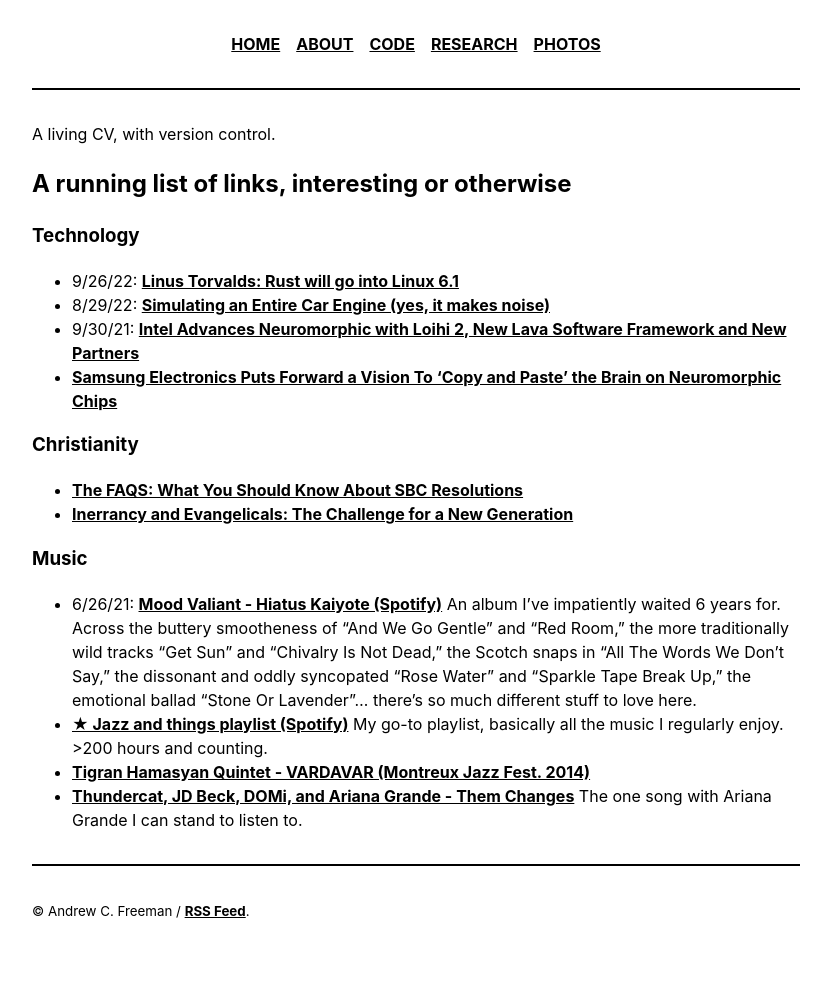
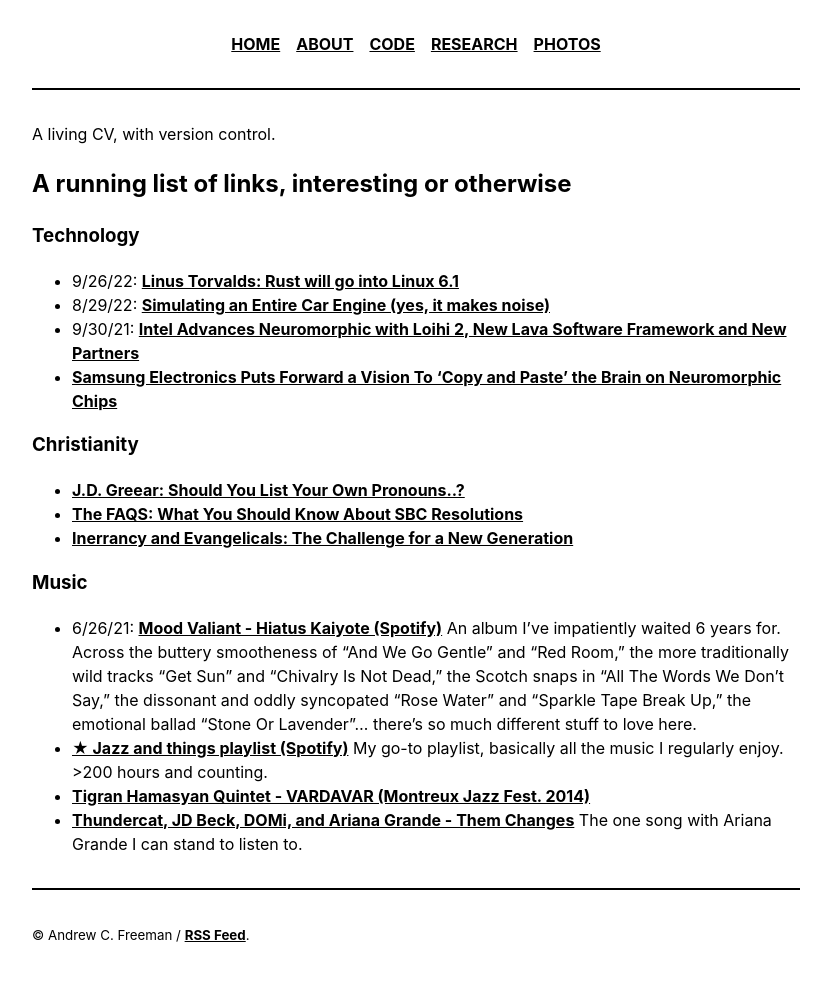
Before and after one commit to ac-freeman/acfreeman.github.io, a Jekyll site: the page built from _pages/index.md, in a window 1280 px wide. Shown: the whole page, without its empty margins (224-1055 px from the left). Built offline with Jekyll 4.4.1, drawn with Linux system fonts in a browser that asks for light colours; before the commit the page ends 970 px from its top, so only the background shows below that.

Commit message:
Update index.md

```diff
--- a/_pages/index.md
+++ b/_pages/index.md
@@ -19,6 +19,7 @@ A living CV, with version control.
 - [Samsung Electronics Puts Forward a Vision To ‘Copy and Paste’ the Brain on Neuromorphic Chips](https://news.samsung.com/global/samsung-electronics-puts-forward-a-vision-to-copy-and-paste-the-brain-on-neuromorphic-chips)
 
 ### Christianity
+- [J.D. Greear: Should You List Your Own Pronouns..?](https://jdgreear.com/podcasts/46826/)
 - [The FAQS: What You Should Know About SBC Resolutions](https://www.thegospelcoalition.org/article/know-sbc-resolutions/)
 - [Inerrancy and Evangelicals: The Challenge for a New Generation](https://www.thegospelcoalition.org/article/inerrancy-evangelicals/)
 
```
